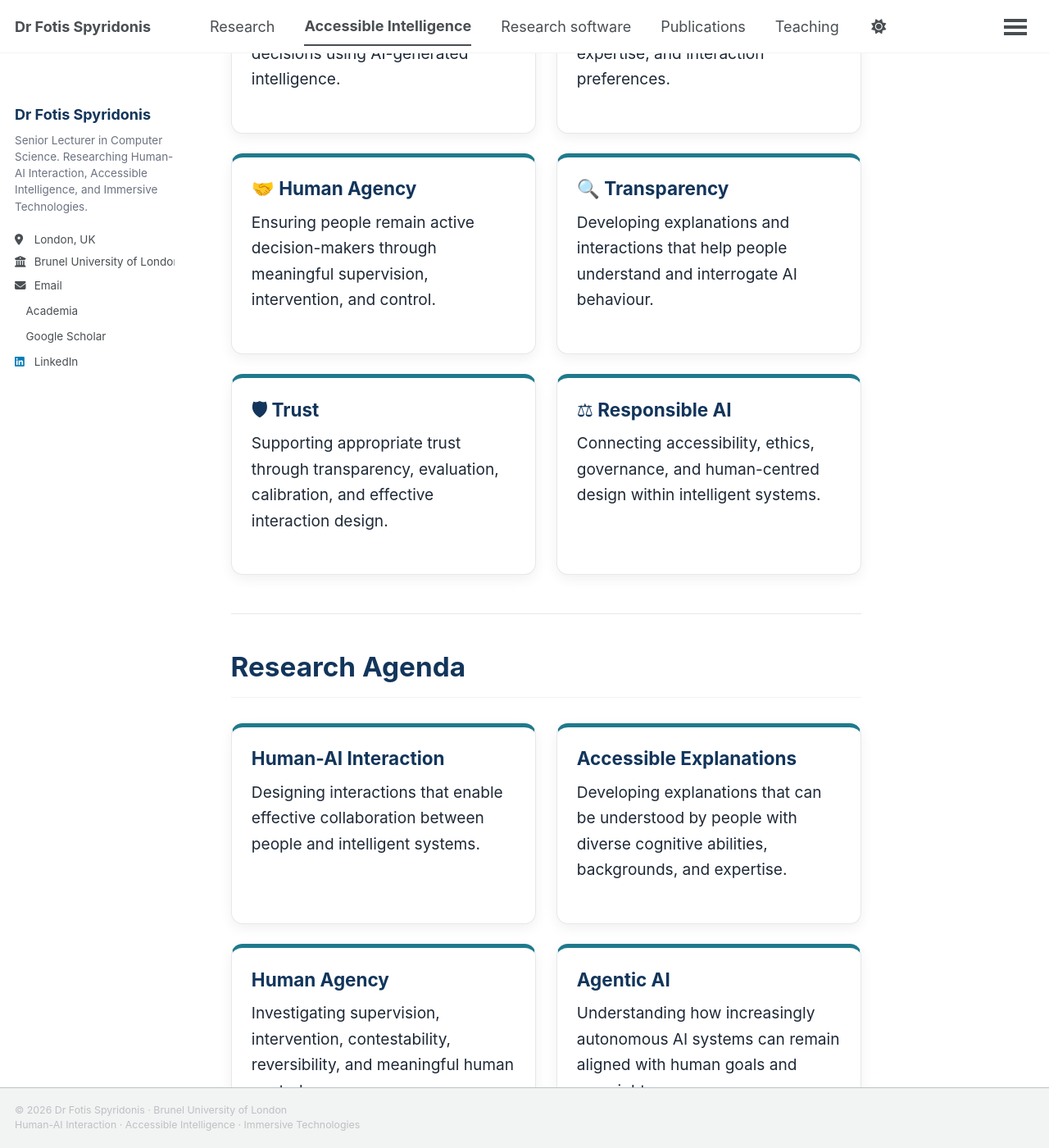
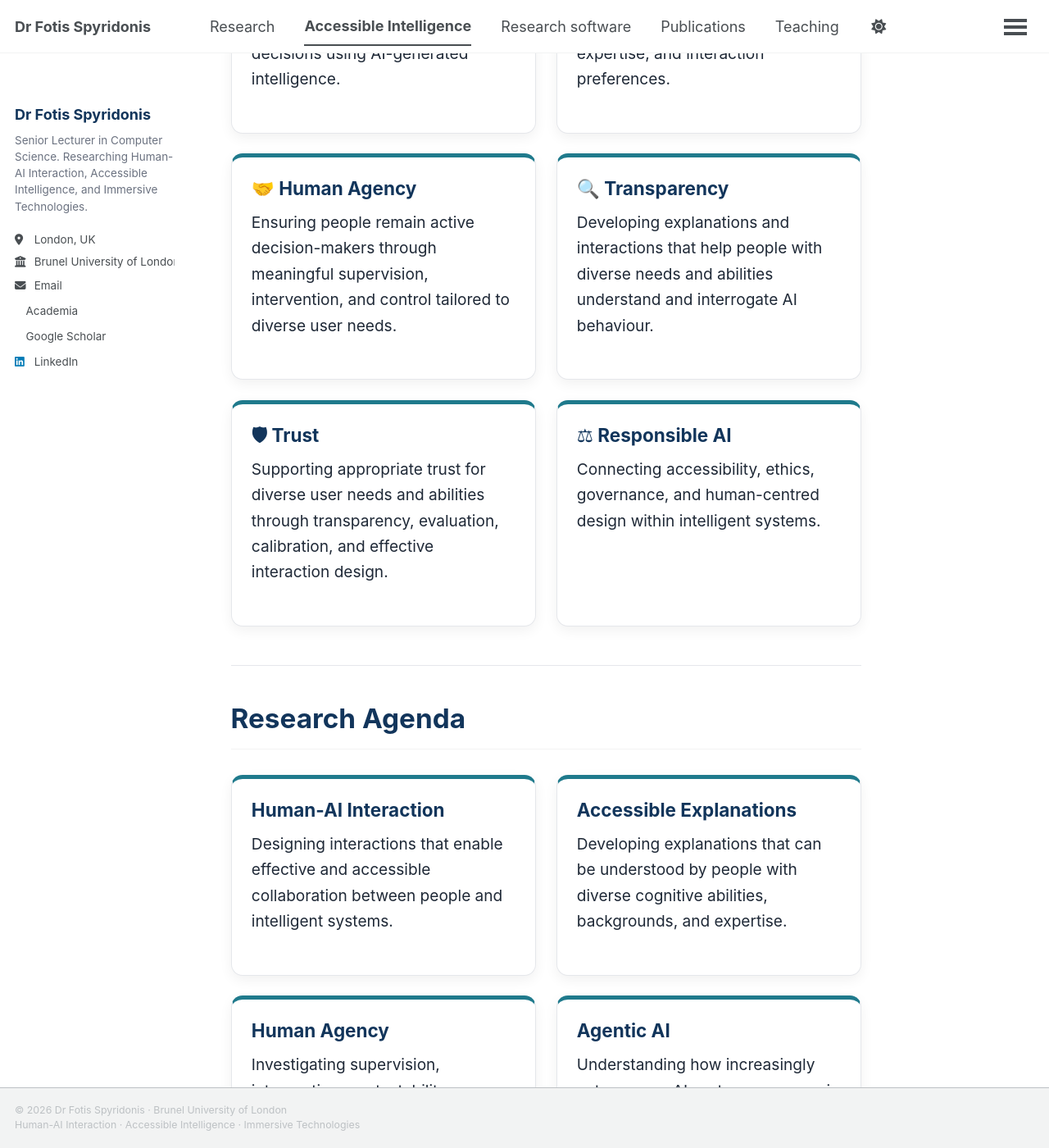
Before and after one commit to fotios-spyridonis/fotios-spyridonis.github.io, a Jekyll site: the page built from _pages/accessible-intelligence.md, in a window 1280 px wide and 1400 px high, scrolled down 1482 px. Shown: the whole window at 82% size. Built offline with Jekyll 4.4.1, drawn with Linux system fonts in a browser that asks for light colours; a style sheet for code colours, icons or effects is not loaded; some of the changed text lies outside the part shown.

Commit message:
Update accessible-intelligence.md

```diff
--- a/_pages/accessible-intelligence.md
+++ b/_pages/accessible-intelligence.md
@@ -50,7 +50,7 @@ author_profile: true
 
 <h3>🤝 Human Agency</h3>
 
-<p>Ensuring people remain active decision-makers through meaningful supervision, intervention, and control.</p>
+<p>Ensuring people remain active decision-makers through meaningful supervision, intervention, and control tailored to diverse user needs.</p>
 
 </div>
 
@@ -58,7 +58,7 @@ author_profile: true
 
 <h3>🔍 Transparency</h3>
 
-<p>Developing explanations and interactions that help people understand and interrogate AI behaviour.</p>
+<p>Developing explanations and interactions that help people with diverse needs and abilities understand and interrogate AI behaviour.</p>
 
 </div>
 
@@ -66,7 +66,7 @@ author_profile: true
 
 <h3>🛡 Trust</h3>
 
-<p>Supporting appropriate trust through transparency, evaluation, calibration, and effective interaction design.</p>
+<p>Supporting appropriate trust for diverse user needs and abilities through transparency, evaluation, calibration, and effective interaction design.</p>
 
 </div>
 
@@ -90,7 +90,7 @@ author_profile: true
 
 <h3>Human-AI Interaction</h3>
 
-<p>Designing interactions that enable effective collaboration between people and intelligent systems.</p>
+<p>Designing interactions that enable effective and accessible collaboration between people and intelligent systems.</p>
 
 </div>
 
@@ -106,7 +106,7 @@ author_profile: true
 
 <h3>Human Agency</h3>
 
-<p>Investigating supervision, intervention, contestability, reversibility, and meaningful human control.</p>
+<p>Investigating supervision, intervention, contestability, reversibility, and meaningful human control for people with diverse needs and abilities.</p>
 
 </div>
 
@@ -114,7 +114,7 @@ author_profile: true
 
 <h3>Agentic AI</h3>
 
-<p>Understanding how increasingly autonomous AI systems can remain aligned with human goals and oversight.</p>
+<p>Understanding how increasingly autonomous AI systems can remain aligned with diverse human goals, needs and oversight.</p>
 
 </div>
 
@@ -174,13 +174,6 @@ author_profile: true
 
 </div>
 
-<div class="research-card">
-
-<h3>Human-AI Interaction</h3>
-
-<p>Research investigating trust, agency, explainability, supervision, and evaluation within intelligent interactive systems.</p>
-
-</div>
 
 </div>
 
@@ -188,41 +181,13 @@ author_profile: true
 
 <h2>Publications</h2>
 
-<p>Selected publications contributing to the Accessible Intelligence research agenda are available through the <a href="/publications/">Publications</a> page. This section will continue to grow as the initiative develops.</p>
+<p>Selected publications contributing to the Accessible Intelligence research agenda will be available through the <a href="/publications/">Publications</a> page. This section will continue to grow as the initiative develops.</p>
 
 <hr>
 
-<h2>Research Software</h2>
-
-<div class="card-grid">
-
-<div class="research-card">
-
-<h3>Accessible Intelligence Framework</h3>
-
-<p>Conceptual models, evaluation frameworks, and supporting research resources.</p>
 
 </div>
 
-<div class="research-card">
-
-<h3>XR Accessibility Toolkit</h3>
-
-<p>Open research software supporting accessibility evaluation for immersive technologies.</p>
-
-</div>
-
-<div class="research-card">
-
-<h3>Future Resources</h3>
-
-<p>Datasets, benchmarks, developer tools, educational resources, and open-source software supporting Accessible Intelligence.</p>
-
-</div>
-
-</div>
-
-<hr>
 
 <h2>Join the Initiative</h2>
 
```
